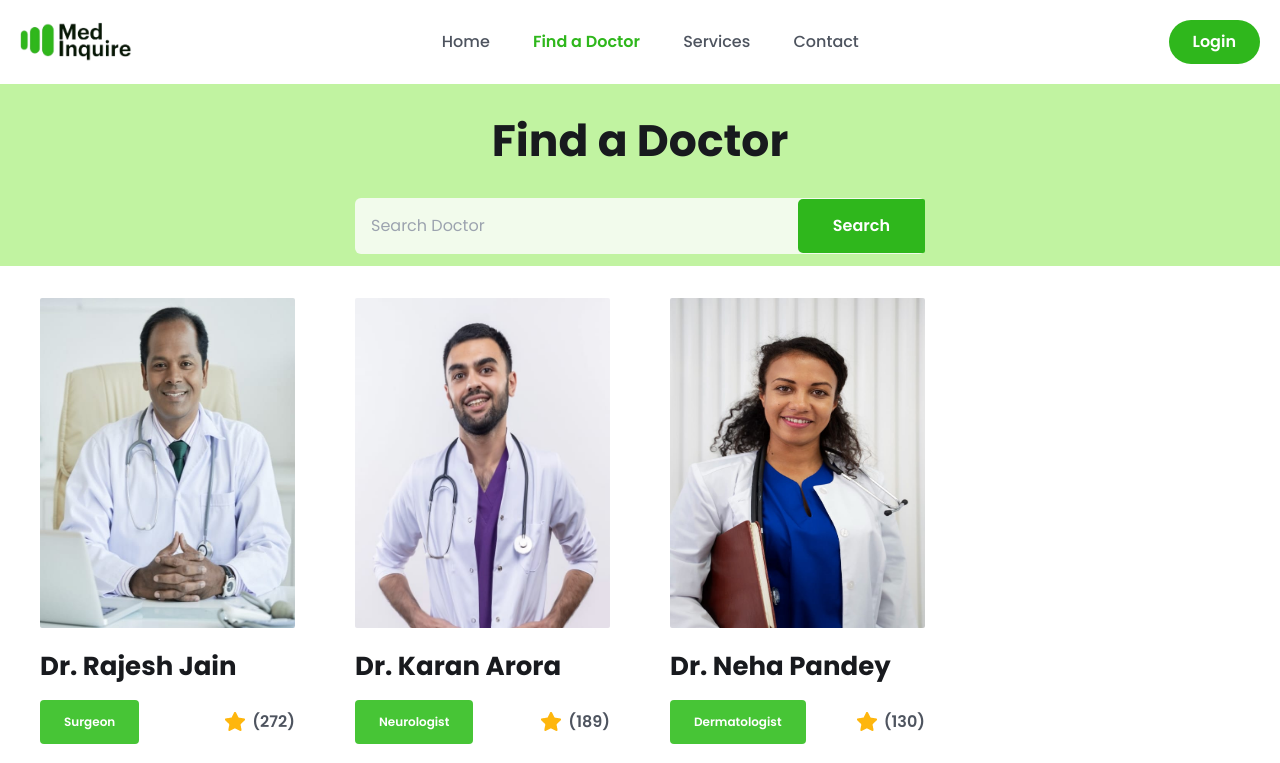
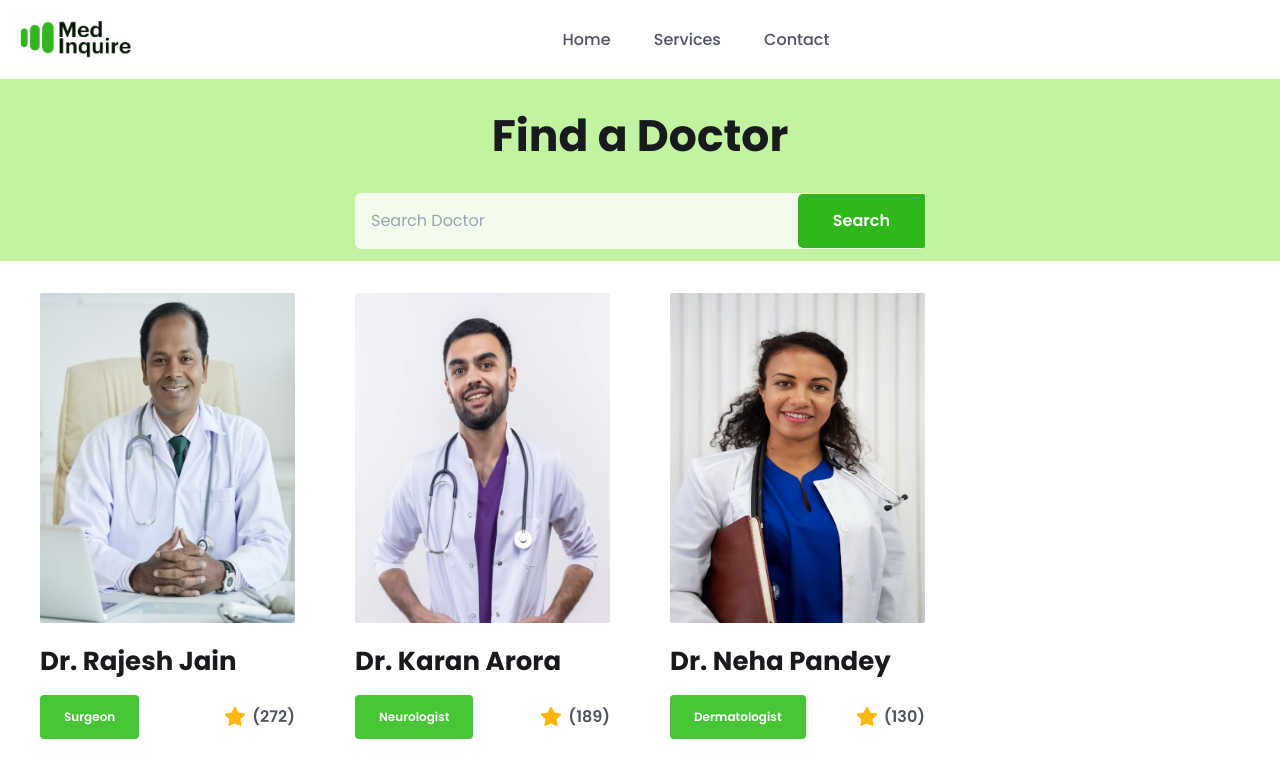
Before and after one commit to pavan77749/MedInquire-Project, a React (Vite) app in the folder frontend/: page /doctors in a window 1280 px wide. Shown: the top 763 px of the page. Built offline with nearby package versions, Linux system fonts and the light colour scheme.

Commit message:
updated the appoint Doctor

```diff
--- a/frontend/src/components/Doctor/DoctorsCard.jsx
+++ b/frontend/src/components/Doctor/DoctorsCard.jsx
@@ -23,7 +23,7 @@ const DoctorsCard = ({doctor}) => {
             <h3 className='text-[16px] leading-7 lg:text-[18px] lg:leading-[30px] font-semibold text-headingColor'>*{totalPatients}Patiens</h3>
             <p className='text-[14px] leading-6 font-[400] text-textColor'>At {hospital}</p>
         </div>
-        <Link to='/doctors ' className='w-[44px] h-[44px] rounded-full border border-solid border-[#181A1e] mt-[30px] mx-auto flex items-center justify-center group hover:bg-[#47c536] hover:border-none'>
+        <Link to='https://appoint-doc.vercel.app ' className='w-[44px] h-[44px] rounded-full border border-solid border-[#181A1e] mt-[30px] mx-auto flex items-center justify-center group hover:bg-[#47c536] hover:border-none'>
           <BsArrowRight className="group-hover:text-white w-6 h-5"/>
 
         </Link>
--- a/frontend/src/components/Header/Header.jsx
+++ b/frontend/src/components/Header/Header.jsx
@@ -9,10 +9,10 @@ const navLinks = [
     path:'/home',
     display:'Home'
   },
-  {
-    path:'/doctors',
-    display:'Find a Doctor'
-  },
+  // {
+  //   path:'/doctors',
+  //   display:'Find a Doctor'
+  // },
   {
     path:'/services',
     display:'Services'
@@ -76,9 +76,9 @@ const Header = () => {
         </Link>
       </div>
 
-         <Link to="/login">
+         {/* <Link to="/login">
           <button className='bg-[#2fb71c] py-2 px-6 text-white font-[600] h-[44px] flex items-center cursor-pointer justify-center rounded-[50px]'>Login</button>
-        </Link>
+        </Link>  */}
 
         <span className='md:hidden ' onClick={toggleMenu}>
           <BiMenu className="w-6 h-6 cursor-pointer"/>
```
